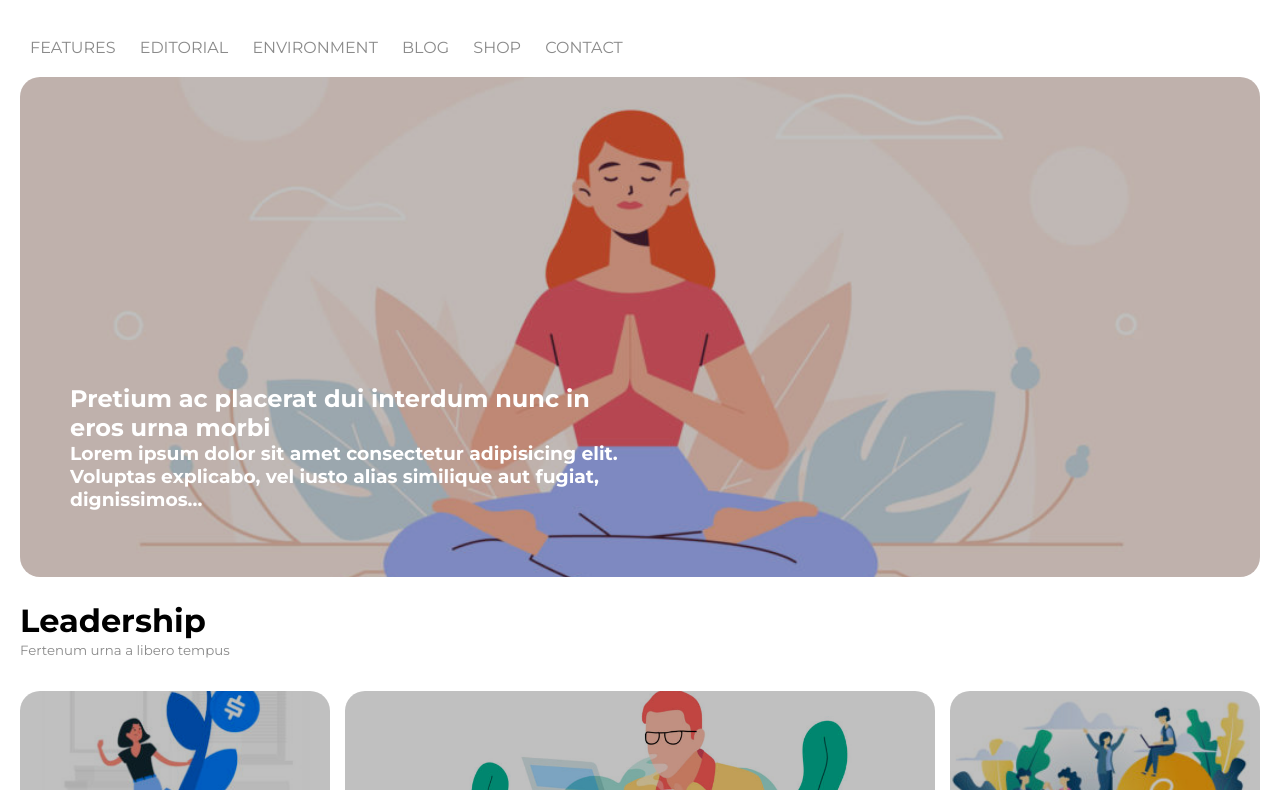
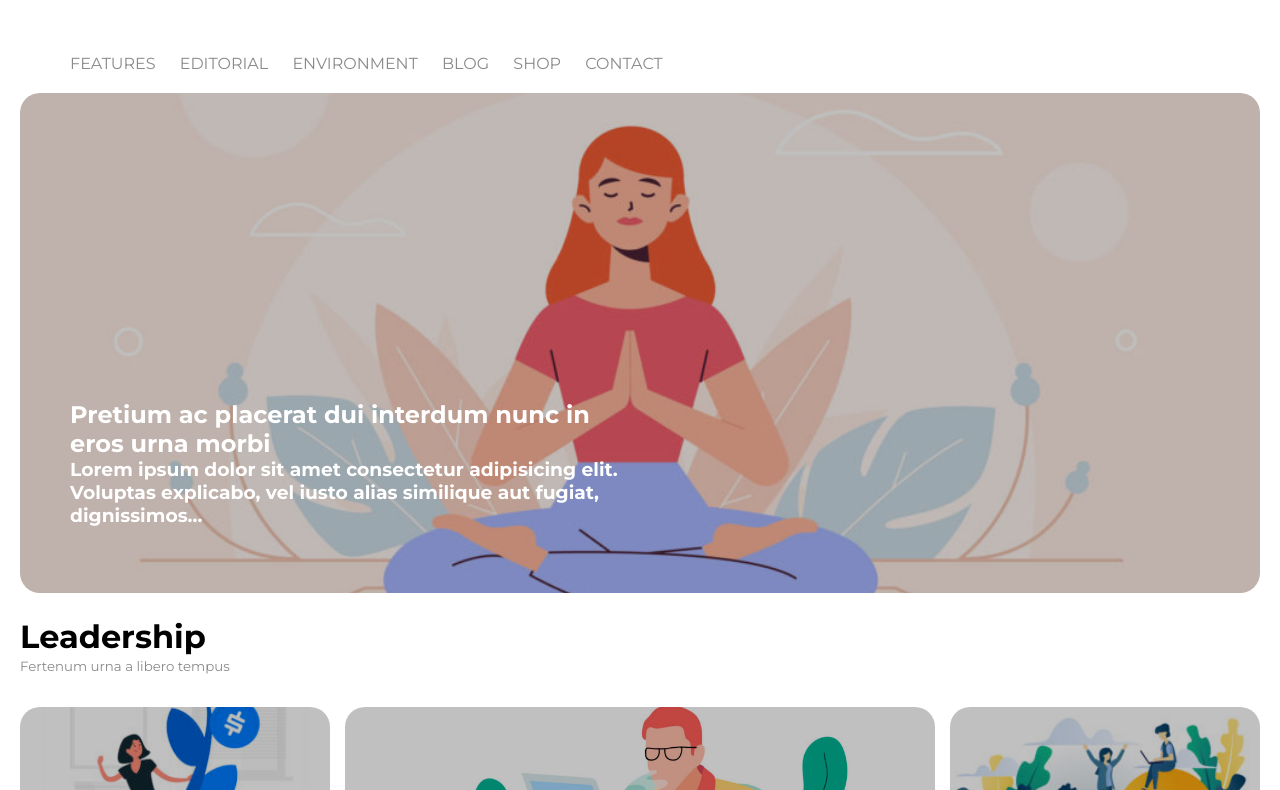
Before and after one commit to Giaki22/htmlcss-wp, a plain HTML site: page index.html in a window 1280 px wide. Shown: the part 111-901 px from the top of the page. Drawn offline with Linux system fonts and the light colour scheme.

Commit message:
+ Improved Nav in HTML

```diff
--- a/css/style.css
+++ b/css/style.css
@@ -23,6 +23,12 @@ header{
     min-height: 100px;
     margin-bottom: 20px;
     padding: 0 10px;
+}
+li{
+    text-decoration: none;
+    text-transform: uppercase;
+    display: inline-block;
+    color: inherit;
 }
 #logo{
     height: 75px;
--- a/index.html
+++ b/index.html
@@ -15,12 +15,26 @@
     <header>
         <img id="logo" src="imgs/logo.png" alt="Logo Neori">
         <nav>
-            <a href="#">FEATURES</a>
-            <a href="#">EDITORIAL</a>
-            <a href="#">ENVIRONMENT</a>
-            <a href="#">BLOG</a>
-            <a href="#">SHOP</a>
-            <a href="#">CONTACT</a>
+            <ul>
+                <li>
+                    <a href="#">Features</a>
+                </li>
+                <li>
+                    <a href="#">Editorial</a>
+                </li>
+                <li>
+                    <a href="#">Environment</a>
+                </li>
+                <li>
+                    <a href="#">Blog</a>
+                </li>
+                <li>
+                    <a href="#">Shop</a>
+                </li>
+                <li>
+                    <a href="#">Contact</a>
+                </li>
+            </ul>
         </nav>
     </header>
     <div class="placeholder">
```
